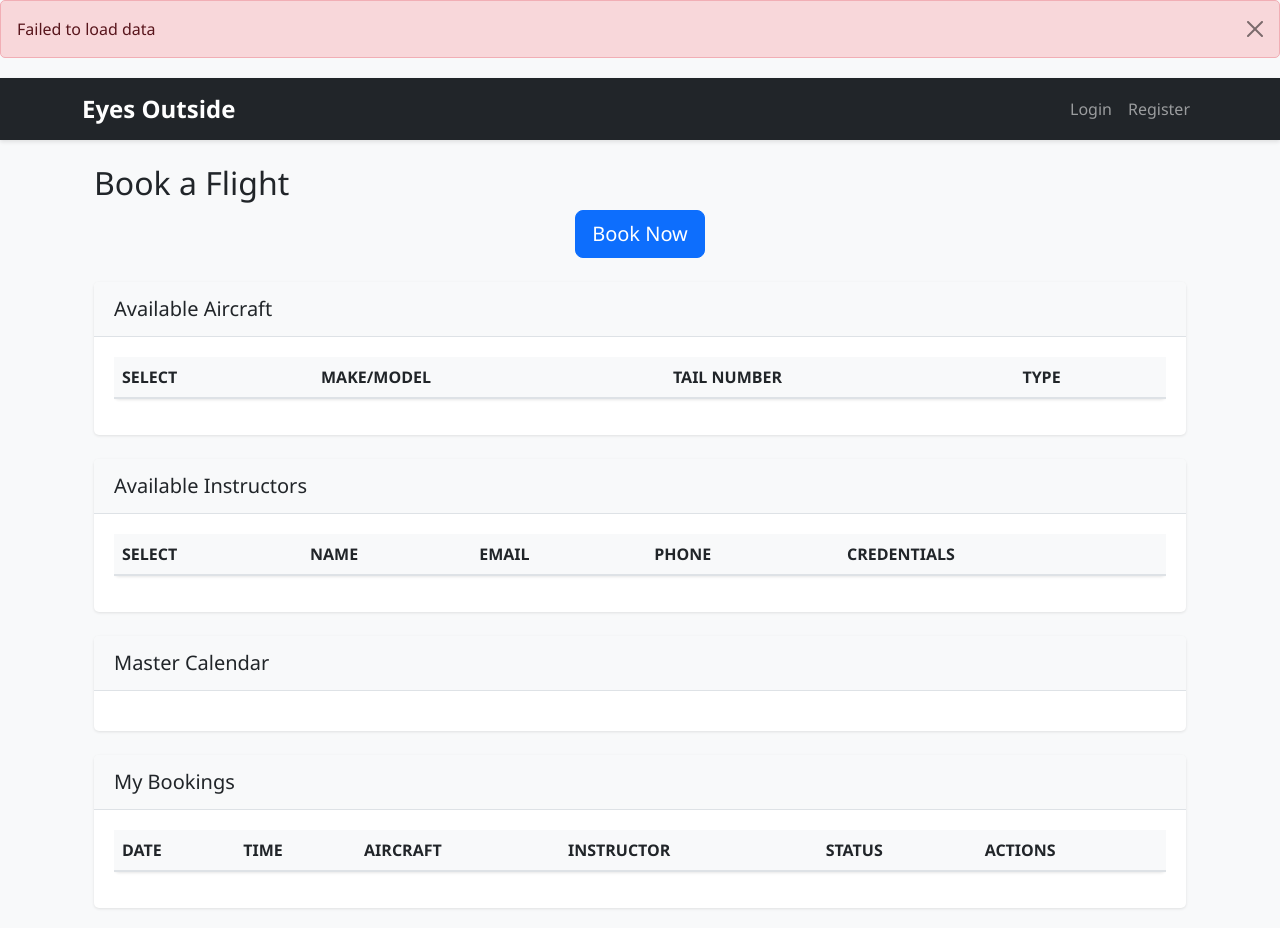
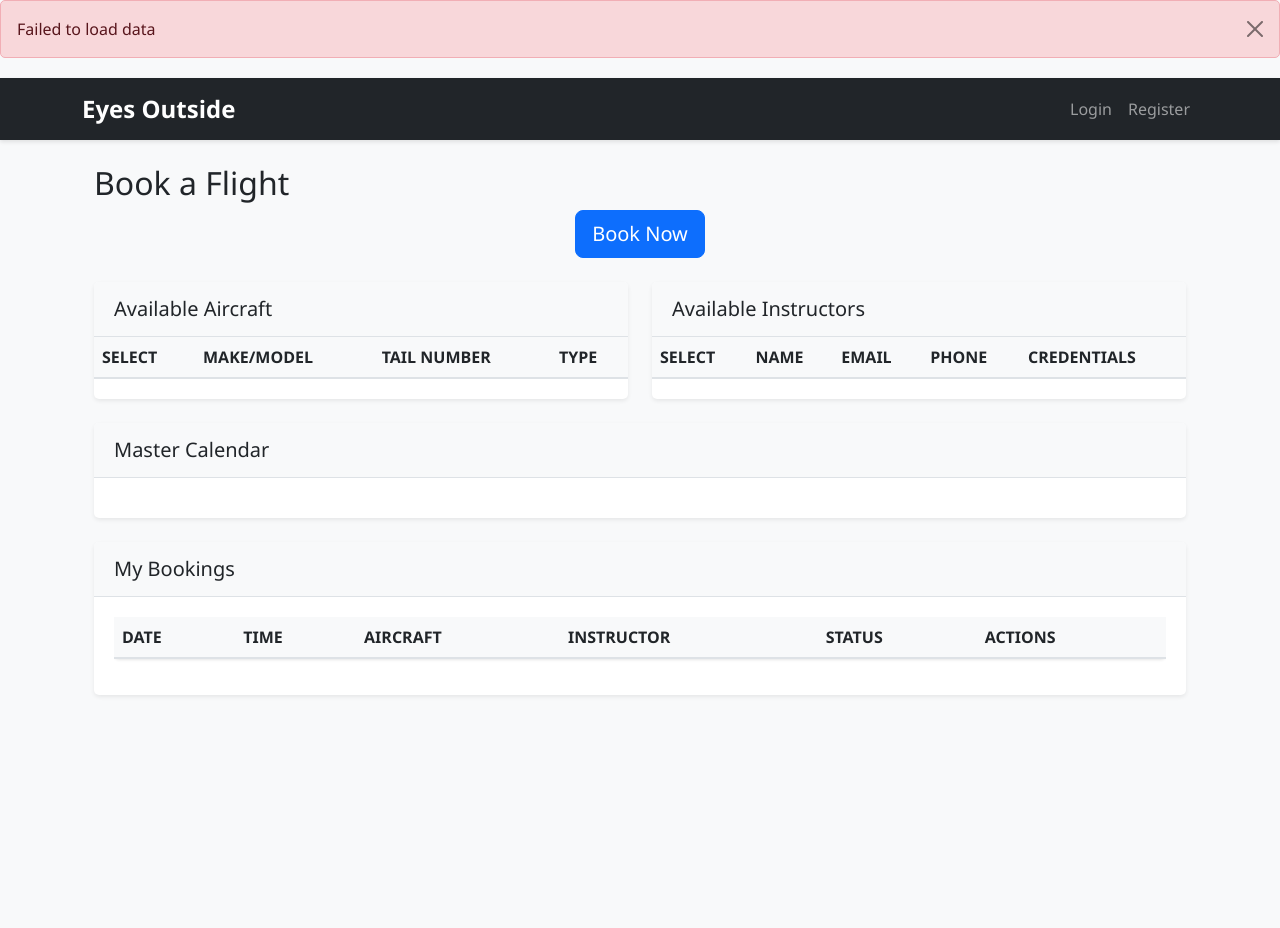
Before and after one commit to jordanhubbard/open-flight-school, a Flask app: template templates/booking.html in a window 1280 px wide. After the commit the page ends 696 px from the top, so only its background shows below. Run offline with Flask 3, Linux system fonts and the light colour scheme; the template is opened without the code that fills it, so the values that code supplies are empty; some libraries are stand-ins or nearby versions.

Commit message:
Add scroll navigation arrows to aircraft and instructor tables

```diff
--- a/templates/booking.html
+++ b/templates/booking.html
@@ -9,15 +9,21 @@
         <button class="btn btn-primary btn-lg" onclick="bookNow()">Book Now</button>
     </div>
 
+    <!-- Aircraft and Instructors Section - Side by Side -->
+    <div class="row mb-4">
         <!-- Available Aircraft Section -->
-    <div class="card mb-4">
+        <div class="col-md-6">
+            <div class="card h-100">
                 <div class="card-header">
                     <h5 class="mb-0">Available Aircraft</h5>
                 </div>
-        <div class="card-body">
-            <div class="table-responsive">
-                <table class="table table-striped">
-                    <thead>
+                <div class="card-body p-0">
+                    <div class="table-responsive position-relative" style="max-height: 400px;">
+                        <div class="scroll-arrow scroll-up" style="display: none;">
+                            <i class="bi bi-chevron-up"></i>
+                        </div>
+                        <table class="table table-striped mb-0">
+                            <thead class="sticky-top bg-white">
                                 <tr>
                                     <th>SELECT</th>
                                     <th>MAKE/MODEL</th>
@@ -29,19 +35,27 @@
                                 <!-- Aircraft will be loaded here -->
                             </tbody>
                         </table>
+                        <div class="scroll-arrow scroll-down" style="display: none;">
+                            <i class="bi bi-chevron-down"></i>
+                        </div>
+                    </div>
                 </div>
             </div>
         </div>
 
         <!-- Available Instructors Section -->
-    <div class="card mb-4">
+        <div class="col-md-6">
+            <div class="card h-100">
                 <div class="card-header">
                     <h5 class="mb-0">Available Instructors</h5>
                 </div>
-        <div class="card-body">
-            <div class="table-responsive">
-                <table class="table table-striped">
-                    <thead>
+                <div class="card-body p-0">
+                    <div class="table-responsive position-relative" style="max-height: 400px;">
+                        <div class="scroll-arrow scroll-up" style="display: none;">
+                            <i class="bi bi-chevron-up"></i>
+                        </div>
+                        <table class="table table-striped mb-0">
+                            <thead class="sticky-top bg-white">
                                 <tr>
                                     <th>SELECT</th>
                                     <th>NAME</th>
@@ -54,6 +68,11 @@
                                 <!-- Instructors will be loaded here -->
                             </tbody>
                         </table>
+                        <div class="scroll-arrow scroll-down" style="display: none;">
+                            <i class="bi bi-chevron-down"></i>
+                        </div>
+                    </div>
+                </div>
             </div>
         </div>
     </div>
@@ -187,6 +206,47 @@
     .selected-row {
         background-color: #e3f2fd !important;
     }
+    .table-responsive {
+        overflow-y: auto;
+    }
+    .sticky-top {
+        position: sticky;
+        top: 0;
+        z-index: 1;
+    }
+    .card {
+        box-shadow: 0 0.125rem 0.25rem rgba(0, 0, 0, 0.075);
+    }
+    .scroll-arrow {
+        position: absolute;
+        left: 50%;
+        transform: translateX(-50%);
+        width: 30px;
+        height: 30px;
+        background-color: rgba(255, 255, 255, 0.9);
+        border-radius: 50%;
+        display: flex;
+        align-items: center;
+        justify-content: center;
+        cursor: pointer;
+        box-shadow: 0 2px 4px rgba(0, 0, 0, 0.1);
+        z-index: 2;
+        transition: all 0.2s ease;
+    }
+    .scroll-arrow:hover {
+        background-color: #fff;
+        box-shadow: 0 4px 8px rgba(0, 0, 0, 0.2);
+    }
+    .scroll-up {
+        top: 10px;
+    }
+    .scroll-down {
+        bottom: 10px;
+    }
+    .scroll-arrow i {
+        font-size: 1.2rem;
+        color: #0d6efd;
+    }
 </style>
 <script>
 let bookings = [];
@@ -194,6 +254,52 @@ let aircraft = [];
 let instructors = [];
 let selectedAircraft = null;
 let selectedInstructor = null;
+
+function setupScrollArrows(containerId) {
+    const container = document.querySelector(containerId);
+    if (!container) return;
+
+    const scrollUp = container.querySelector('.scroll-up');
+    const scrollDown = container.querySelector('.scroll-down');
+    const tableBody = container.querySelector('tbody');
+
+    function updateScrollArrows() {
+        const scrollTop = container.scrollTop;
+        const scrollHeight = container.scrollHeight;
+        const clientHeight = container.clientHeight;
+
+        // Show/hide up arrow
+        if (scrollTop > 0) {
+            scrollUp.style.display = 'flex';
+        } else {
+            scrollUp.style.display = 'none';
+        }
+
+        // Show/hide down arrow
+        if (scrollTop < scrollHeight - clientHeight) {
+            scrollDown.style.display = 'flex';
+        } else {
+            scrollDown.style.display = 'none';
+        }
+    }
+
+    function scroll(direction) {
+        const scrollAmount = 100; // Adjust this value to control scroll speed
+        container.scrollBy({
+            top: direction * scrollAmount,
+            behavior: 'smooth'
+        });
+    }
+
+    // Add event listeners
+    scrollUp.addEventListener('click', () => scroll(-1));
+    scrollDown.addEventListener('click', () => scroll(1));
+    container.addEventListener('scroll', updateScrollArrows);
+    container.addEventListener('resize', updateScrollArrows);
+
+    // Initial check
+    updateScrollArrows();
+}
 
 async function loadData() {
     try {
@@ -217,6 +323,10 @@ async function loadData() {
         displayBookings();
         populateSelects();
         initializeCalendar();
+
+        // Setup scroll arrows after data is loaded
+        setupScrollArrows('#aircraftTableBody').closest('.table-responsive');
+        setupScrollArrows('#instructorsTableBody').closest('.table-responsive');
     } catch (error) {
         console.error('Error loading data:', error);
         showError('Failed to load data');
```
Lines whose indentation alone changed are shown as unchanged.
